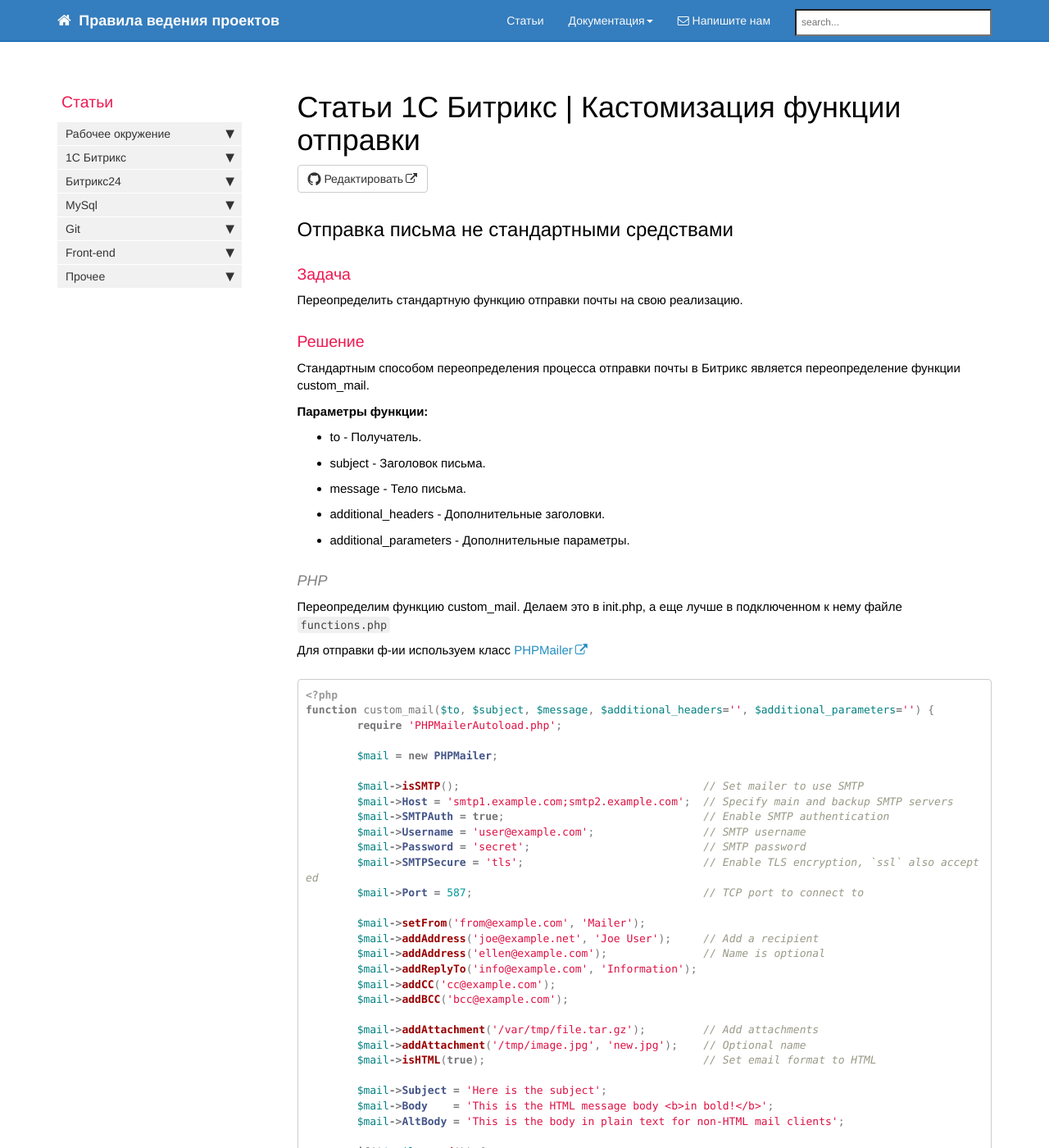
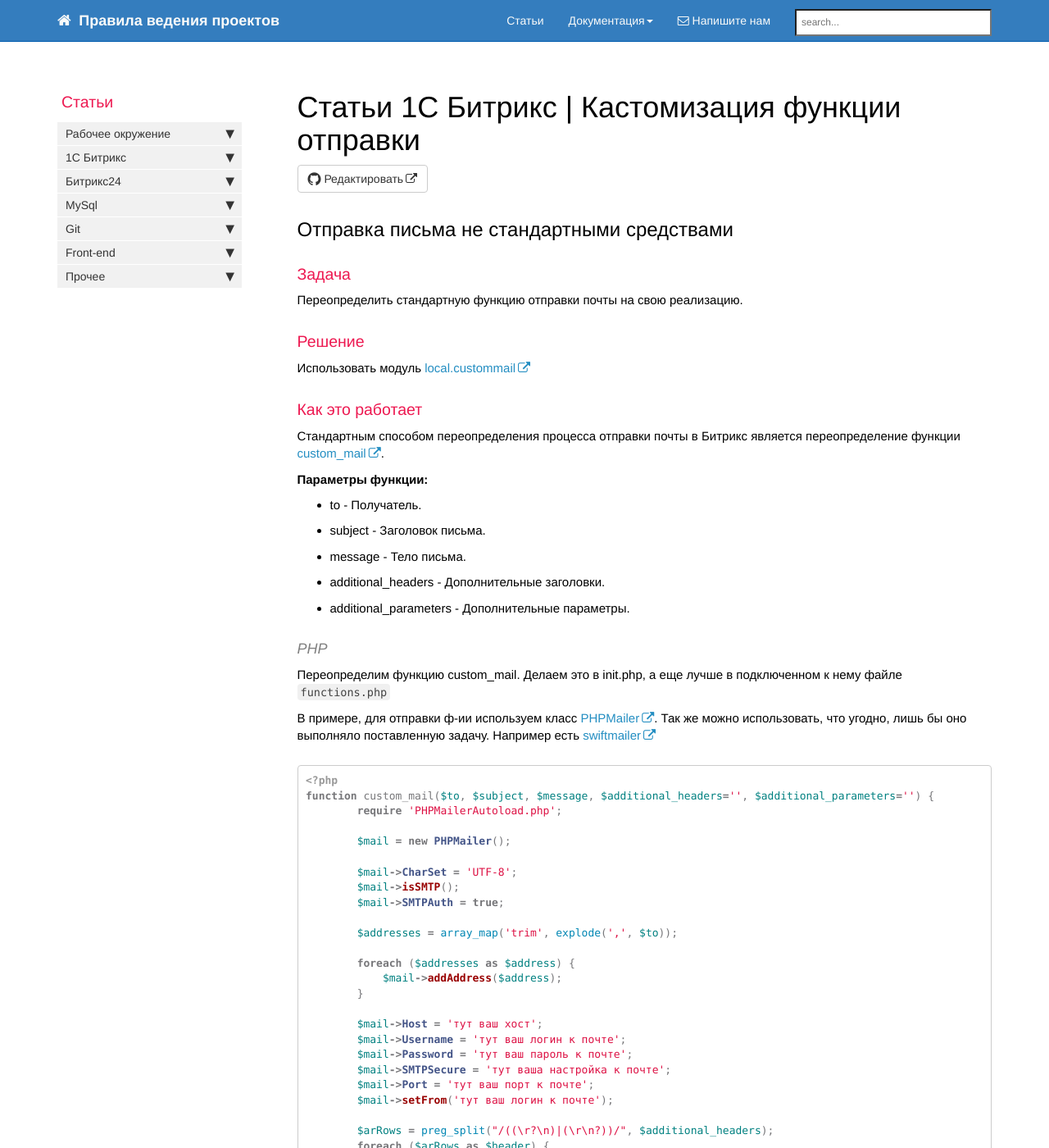
Before and after one commit to gdecider/gdecider.github.io, a Jekyll site: the page built from pages/articles/articles_bx-send-email-custom-mail.md, in a window 1280 px wide and 1400 px high. Shown: the whole window at 82% size. Built offline with Jekyll 4.4.1, drawn with Linux system fonts in a browser that asks for light colours; nearby versions of some CDN libraries; comment, search, counter and statistics services are not loaded; some of the changed text lies outside the part shown.

Commit message:
Update articles_bx-send-email-custom-mail.md

````diff
--- a/pages/articles/articles_bx-send-email-custom-mail.md
+++ b/pages/articles/articles_bx-send-email-custom-mail.md
@@ -14,8 +14,10 @@
 Переопределить стандартную функцию отправки почты на свою реализацию.
 
 ### Решение
+Использовать модуль [local.custommail](https://github.com/gdecider/bx-module-custommail)
 
-Стандартным способом переопределения процесса отправки почты в Битрикс является переопределение функции custom_mail.
+### Как это работает
+Стандартным способом переопределения процесса отправки почты в Битрикс является переопределение функции [custom_mail](https://dev.1c-bitrix.ru/api_help/main/functions/other/bxmail.php).
 
 **Параметры функции:**
 
@@ -29,44 +31,46 @@
 
 Переопределим функцию custom_mail. Делаем это в init.php, а еще лучше в подключенном к нему файле ```functions.php```
 
-Для отправки ф-ии используем класс [PHPMailer](https://github.com/PHPMailer/PHPMailer)
+В примере, для отправки ф-ии используем класс [PHPMailer](https://github.com/PHPMailer/PHPMailer). Так же можно использовать, что угодно, лишь бы оно выполняло поставленную задачу. Например есть [swiftmailer](https://swiftmailer.symfony.com/docs/introduction.html)
 
 ```php
 <?php
 function custom_mail($to, $subject, $message, $additional_headers='', $additional_parameters='') {
 	require 'PHPMailerAutoload.php';
 
-	$mail = new PHPMailer;
+	$mail = new PHPMailer();
 
-	$mail->isSMTP();                                      // Set mailer to use SMTP
-	$mail->Host = 'smtp1.example.com;smtp2.example.com';  // Specify main and backup SMTP servers
-	$mail->SMTPAuth = true;                               // Enable SMTP authentication
-	$mail->Username = 'user@example.com';                 // SMTP username
-	$mail->Password = 'secret';                           // SMTP password
-	$mail->SMTPSecure = 'tls';                            // Enable TLS encryption, `ssl` also accepted
-	$mail->Port = 587;                                    // TCP port to connect to
+        $mail->CharSet = 'UTF-8';
+        $mail->isSMTP();
+        $mail->SMTPAuth = true;
 
-	$mail->setFrom('from@example.com', 'Mailer');
-	$mail->addAddress('joe@example.net', 'Joe User');     // Add a recipient
-	$mail->addAddress('ellen@example.com');               // Name is optional
-	$mail->addReplyTo('info@example.com', 'Information');
-	$mail->addCC('cc@example.com');
-	$mail->addBCC('bcc@example.com');
+        $addresses = array_map('trim', explode(',', $to));
 
-	$mail->addAttachment('/var/tmp/file.tar.gz');         // Add attachments
-	$mail->addAttachment('/tmp/image.jpg', 'new.jpg');    // Optional name
-	$mail->isHTML(true);                                  // Set email format to HTML
+        foreach ($addresses as $address) {
+            $mail->addAddress($address);
+        }
 
-	$mail->Subject = 'Here is the subject';
-	$mail->Body    = 'This is the HTML message body <b>in bold!</b>';
-	$mail->AltBody = 'This is the body in plain text for non-HTML mail clients';
+        $mail->Host = 'тут ваш хост';
+        $mail->Username = 'тут ваш логин к почте';
+        $mail->Password = 'тут ваш пароль к почте';
+        $mail->SMTPSecure = 'тут ваша настройка к почте';
+        $mail->Port = 'тут ваш порт к почте';
+        $mail->setFrom('тут ваш логин к почте');
 
-	if(!$mail->send()) {
-	    echo 'Message could not be sent.';
-	    echo 'Mailer Error: ' . $mail->ErrorInfo;
-	} else {
-	    echo 'Message has been sent';
-	}
+        $arRows = preg_split("/((\r?\n)|(\r\n?))/", $additional_headers);
+        foreach ($arRows as $header) {
+            $mail->addCustomHeader($header);
+        }
+
+        $mail->ContentType = $mail::CONTENT_TYPE_MULTIPART_ALTERNATIVE;
+        $mail->Subject = $subject;
+        $mail->Body = $message;
+
+        if (!$mail->send()) {
+            return false;
+        }
+
+        return true;
 }
 ?>
 ```
````
